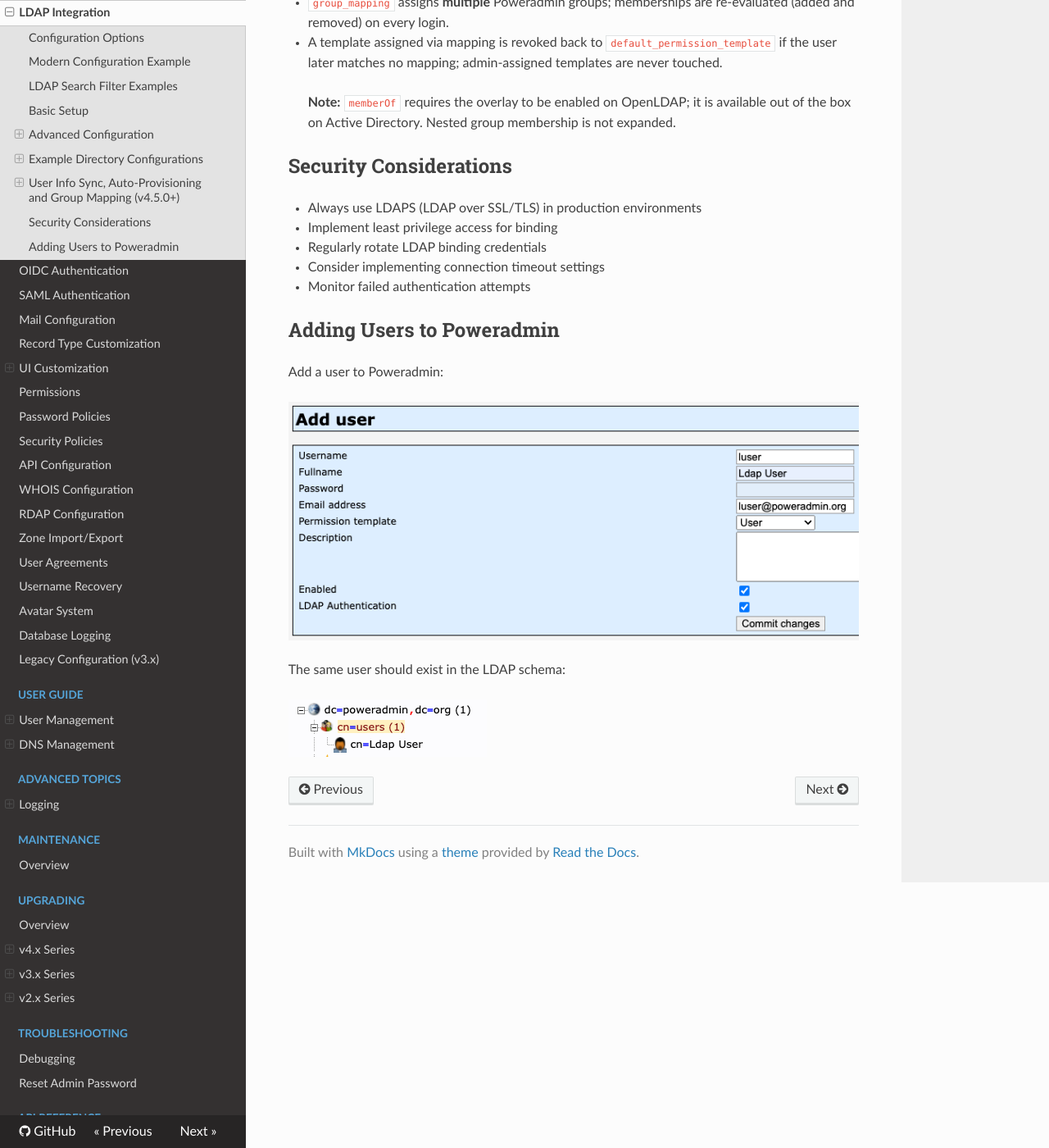
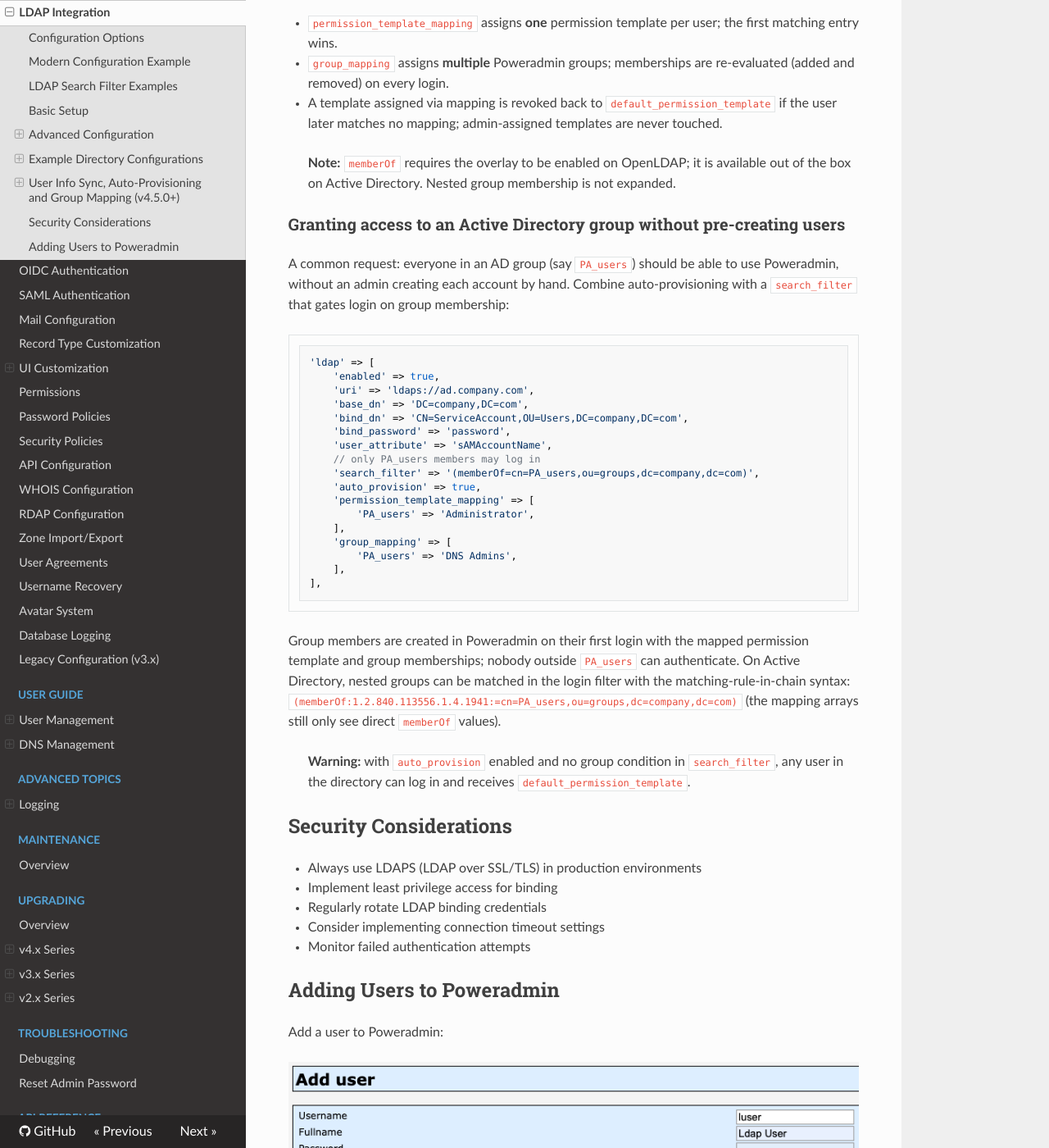
Before and after one commit to poweradmin/poweradmin-docs, an MkDocs documentation site: the page built from docs/configuration/ldap.md, in a window 1280 px wide and 1400 px high, scrolled down 4480 px. Shown: the whole window at 82% size. Built offline with MkDocs 1.6.1, drawn with Linux system fonts in a browser that asks for light colours; nearby versions of some CDN libraries; some of the changed text lies outside the part shown.

Commit message:
docs(ldap): add AD group access recipe and fix search filter examples

````diff
--- a/docs/configuration/ldap.md
+++ b/docs/configuration/ldap.md
@@ -48,7 +48,7 @@
 
 ## LDAP Search Filter Examples
 
-The search filter is used to limit which LDAP accounts can authenticate to Poweradmin:
+The search filter is used to limit which LDAP accounts can authenticate to Poweradmin. Poweradmin combines it with the username lookup as `(&(<user_attribute>=<login>)<search_filter>)`, so the filter should only contain the extra conditions - do not repeat the username clause:
 
 ```php
 // Only users that are members of the 'powerdns' group
@@ -102,7 +102,7 @@
         'bind_dn' => 'CN=ServiceAccount,OU=Users,DC=company,DC=com',
         'bind_password' => 'password',
         'user_attribute' => 'sAMAccountName',
-        'search_filter' => '(&(objectClass=user)(sAMAccountName=%s))',
+        'search_filter' => '(objectClass=user)',
     ],
 ];
 ```
@@ -118,7 +118,7 @@
         'bind_dn' => 'cn=admin,dc=company,dc=com',
         'bind_password' => 'password',
         'user_attribute' => 'uid',
-        'search_filter' => '(&(objectClass=posixAccount)(uid=%s))',
+        'search_filter' => '(objectClass=posixAccount)',
     ],
 ];
 ```
@@ -177,6 +177,34 @@
 
 > **Note:** `memberOf` requires the overlay to be enabled on OpenLDAP; it is available out of the box on Active Directory. Nested group membership is not expanded.
 
+### Granting access to an Active Directory group without pre-creating users
+
+A common request: everyone in an AD group (say `PA_users`) should be able to use Poweradmin, without an admin creating each account by hand. Combine auto-provisioning with a `search_filter` that gates login on group membership:
+
+```php
+'ldap' => [
+    'enabled' => true,
+    'uri' => 'ldaps://ad.company.com',
+    'base_dn' => 'DC=company,DC=com',
+    'bind_dn' => 'CN=ServiceAccount,OU=Users,DC=company,DC=com',
+    'bind_password' => 'password',
+    'user_attribute' => 'sAMAccountName',
+    // only PA_users members may log in
+    'search_filter' => '(memberOf=cn=PA_users,ou=groups,dc=company,dc=com)',
+    'auto_provision' => true,
+    'permission_template_mapping' => [
+        'PA_users' => 'Administrator',
+    ],
+    'group_mapping' => [
+        'PA_users' => 'DNS Admins',
+    ],
+],
+```
+
+Group members are created in Poweradmin on their first login with the mapped permission template and group memberships; nobody outside `PA_users` can authenticate. On Active Directory, nested groups can be matched in the login filter with the matching-rule-in-chain syntax: `(memberOf:1.2.840.113556.1.4.1941:=cn=PA_users,ou=groups,dc=company,dc=com)` (the mapping arrays still only see direct `memberOf` values).
+
+> **Warning:** with `auto_provision` enabled and no group condition in `search_filter`, any user in the directory can log in and receives `default_permission_template`.
+
 ## Security Considerations
 
 - Always use LDAPS (LDAP over SSL/TLS) in production environments
````
